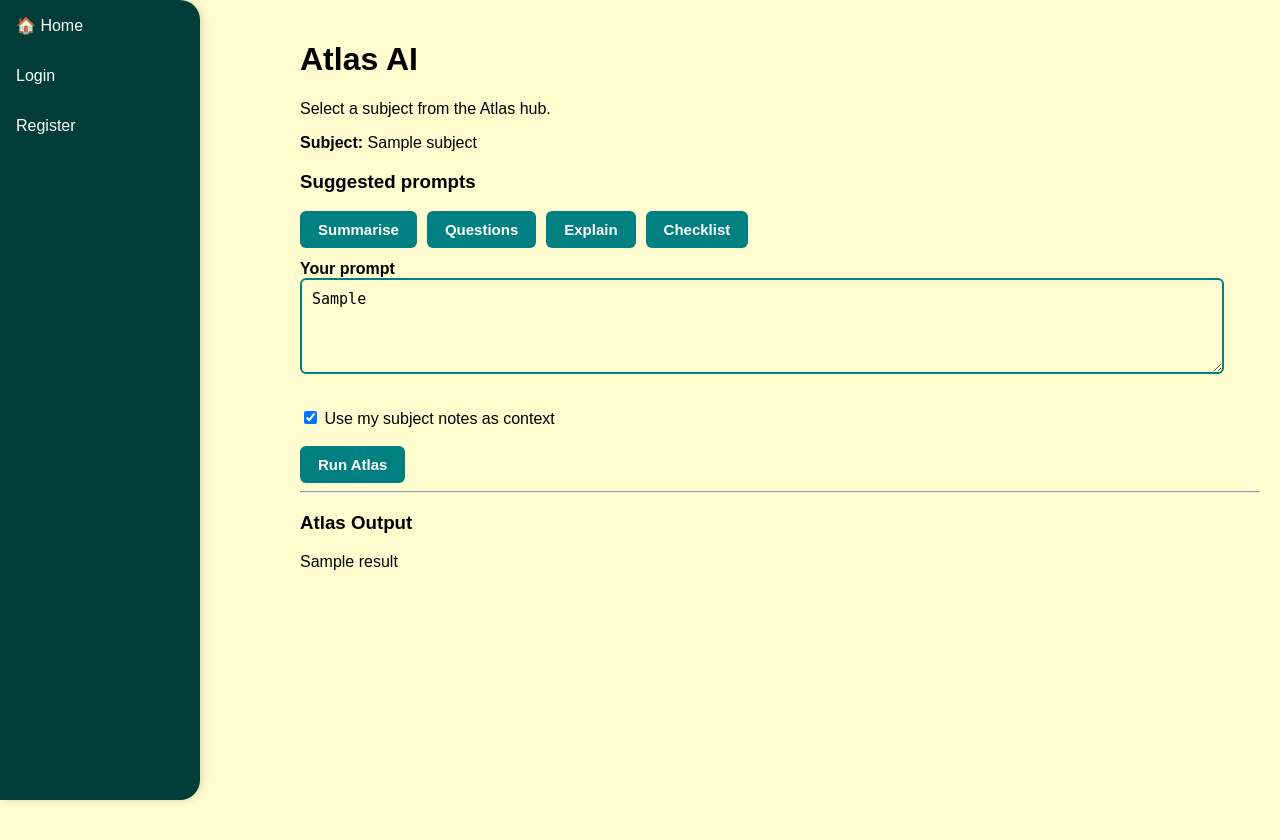
After one commit to Marsad07/Flask_DeepDive, a Flask app: template flask_intro/app/templates/atlas_page.html in a window 1280 px wide. The commit adds this page. Run offline with Flask 3, Linux system fonts and the light colour scheme; the template is opened without the code that fills it: most values are stand-ins (such as "Sample title", 1, 10 or a date in 2020).

Commit message:
Day 21: Introduced Atlas AI study assistant with subject-aware prompt workflow

```diff
--- a/flask_intro/app/__init__.py
+++ b/flask_intro/app/__init__.py
@@ -9,12 +9,13 @@ def create_app():
     from app.views.tasks import tasks_bp
     from app.views.subjects import subjects_bp
     from app.views.context import inject_subjects
+    from app.views.atlas import atlas_bp
 
     app.register_blueprint(general_bp)
     app.register_blueprint(auth_bp)
     app.register_blueprint(tasks_bp)
     app.register_blueprint(subjects_bp)
-
     app.context_processor(inject_subjects)
+    app.register_blueprint(atlas_bp)
 
     return app
--- /dev/null
+++ b/flask_intro/app/templates/atlas_page.html
@@ -0,0 +1,51 @@
+{% extends "base.html" %}
+{% block title %}Atlas AI{% endblock %}
+
+{% block content %}
+<h1>Atlas AI</h1>
+
+<p>Select a subject from the Atlas hub.</p>
+
+{% if subject %}
+  <p><strong>Subject:</strong> {{ subject.name }}</p>
+
+  <h3>Suggested prompts</h3>
+  <div style="display:flex; flex-wrap:wrap; gap:10px; margin-bottom: 12px;">
+      <button type="button" class="add-task-btn" onclick="setPrompt('Summarise my notes into bullet points.')">Summarise</button>
+      <button type="button" class="add-task-btn" onclick="setPrompt('Create 5 revision questions based only on my notes.')">Questions</button>
+      <button type="button" class="add-task-btn" onclick="setPrompt('Explain the key concepts simply using only my notes.')">Explain</button>
+      <button type="button" class="add-task-btn" onclick="setPrompt('Create a short revision checklist from my notes.')">Checklist</button>
+  </div>
+
+  <form method="POST" action="{{ url_for('atlas.atlas_generate', subject_id=subject.id) }}">
+      <label for="user_prompt"><strong>Your prompt</strong></label><br>
+      <textarea id="user_prompt" name="user_prompt" rows="4" style="width:100%; max-width:900px;"
+                placeholder="Type your own prompt or click a suggested one...">{{ user_prompt or '' }}</textarea>
+
+      <br><br>
+
+      <label>
+          <input type="checkbox" name="use_notes" value="1" checked>
+          Use my subject notes as context
+      </label>
+
+      <br><br>
+
+      <button type="submit" class="add-task-btn">Run Atlas</button>
+  </form>
+
+  {% if result %}
+      <hr>
+      <h3>Atlas Output</h3>
+      <div style="white-space: pre-wrap;">{{ result }}</div>
+  {% endif %}
+
+  <script>
+  function setPrompt(text) {
+      document.getElementById('user_prompt').value = text;
+      document.getElementById('user_prompt').focus();
+  }
+  </script>
+{% endif %}
+
+{% endblock %}
--- a/flask_intro/app/templates/base.html
+++ b/flask_intro/app/templates/base.html
@@ -103,6 +103,7 @@
                 <li><a href="{{ url_for('tasks.add_task_page') }}">➕ Add Task</a></li>
                 <li><a href="{{ url_for('auth.profile') }}">👤 Profile</a></li>
                 <li><a href="{{ url_for('general.pomodoro') }}">⏱️ Pomodoro</a></li>
+                <li><a href="{{ url_for('atlas.atlas_hub') }}">🤖 Atlas AI</a></li>
 
                 <li class="dropdown">
                     <div class="dropdown-header">
@@ -114,7 +115,8 @@
                         <li><a href="javascript:void(0)" onclick="toggleSubjects()">← Back</a></li>
 
                         {% for subject in sidebar_subjects %}
-                            <li><a href="{{ url_for('subjects.subject_page', subject_id=subject.id) }}">{{ subject.name }}</a></li>
+                            <li><a href="{{ url_for('subjects.subject_page', subject_id=subject.id) }}">
+                                {{ subject.name }}</a></li>
                         {% endfor %}
                     </ul>
                 </li>
```
Also changed, not shown: flask_intro/app/controllers/atlas_chat_controller.py (added, +73 -0 lines), flask_intro/app/templates/atlas_hub.html (added, +16 -0 lines), flask_intro/app/views/atlas.py (added, +12 -0 lines), flask_intro/main.py (line endings or trailing spaces).
